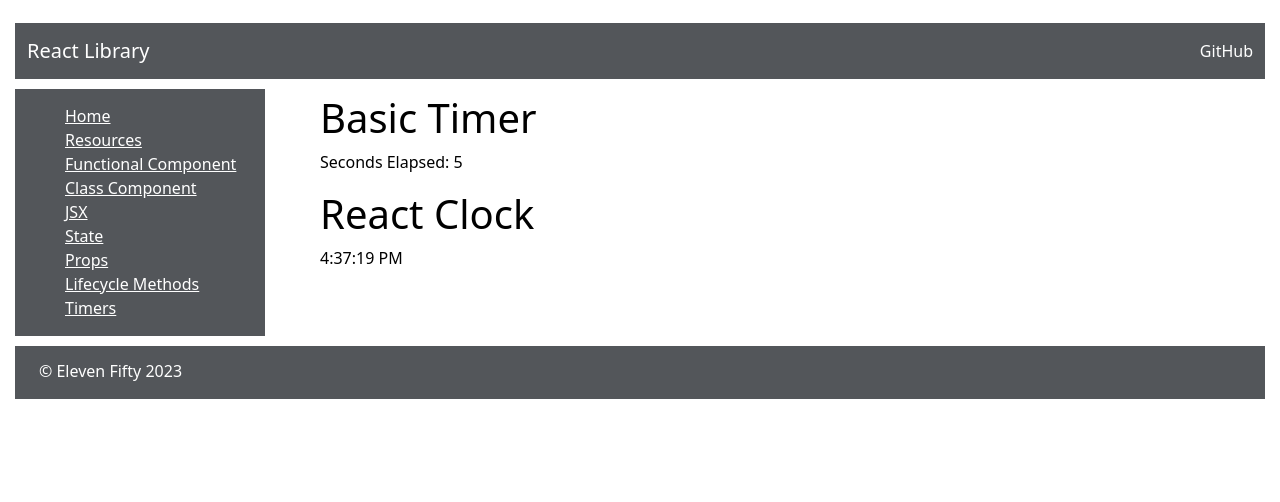
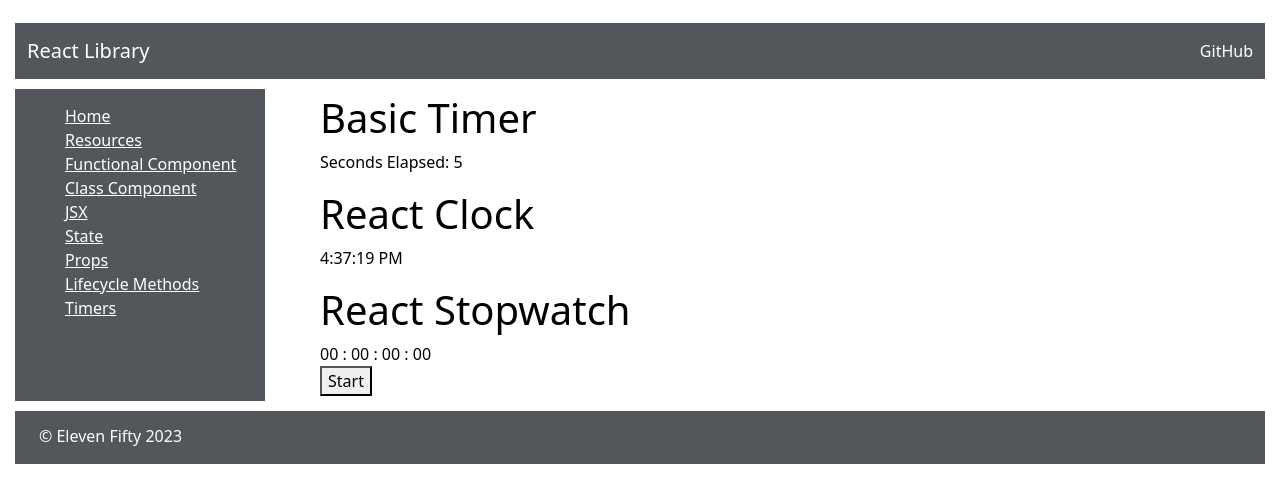
Before and after one commit to jbd-profdev/react-fundamentals, a React (Create React App) app: page /timers in a window 1280 px wide. Shown: the top 502 px of the page. Built offline with nearby package versions, Linux system fonts and the light colour scheme.

Commit message:
created the stopWatchApp

```diff
--- /dev/null
+++ b/src/components/apps/TimerApps/StopWatchApp.js
@@ -0,0 +1,109 @@
+import React, {Component} from "react";
+
+class StopWatchApp extends Component {
+    constructor(props) {
+        super(props);
+        this.state = {
+            timerOn: false, /* 1 */
+            timerStart: 0, /* 2 */
+            time: 0, /* 3 */
+            laps: [] /* 4 */
+        }
+    }
+
+    startTimer = () => {
+        console.log(this.state.time);
+        console.log(this.state.timerStart);
+        console.log(Date.now());
+        this.setState({
+            timerOn: true,
+            timerStart: Date.now() - this.state.time
+        })
+        this.time = setInterval(() => {
+            this.setState({
+                time: Date.now() - this.state.timerStart
+            })
+        }, 10)
+    };
+
+    stopTimer = () => {
+        console.log(this.state.time);
+        console.log(Date.now());
+        console.log(this.state.timerStart);
+        this.setState({
+            timerOn: false
+        })
+        clearInterval(this.time);
+    };
+
+    lap = () => {
+        this.setState({
+            laps: [...this.state.laps, this.state.time]
+        })
+    }
+
+    resetTimer = () => {
+        this.setState({
+            timerStart: 0,
+            time: 0,
+            laps: []
+        })
+    }
+
+    render() {
+
+        const {time} = this.state;
+        let centiseconds = ("0" + (Math.floor(time / 10) % 100)).slice(-2);
+        let seconds = ("0" + (Math.floor(time / 1000) % 60)).slice(-2);
+        let minutes = ("0" + (Math.floor(time / 60000) % 60)).slice(-2);
+        let hours = ("0" + (Math.floor(time / 3600000))).slice(-2);
+
+        return(
+            <div>
+                <h1 className="section-title">React Stopwatch</h1>
+                <div>
+                    {hours} : {minutes} : {seconds} : {centiseconds}
+                </div>
+                {
+                    !this.state.timerOn && this.state.time === 0 && (
+                        <div>
+                            <button onClick={this.startTimer}>Start</button>
+                        </div>
+                    )
+                }
+                {
+                    this.state.timerOn && (
+                        <div>
+                            <button onClick={this.stopTimer}>Stop</button>
+                            <button onClick={this.lap}>Lap</button>
+                        </div>
+                    )
+                }
+                {
+                    !this.state.timerOn && this.state.time > 0 && (
+                        <div>
+                            <button onClick={this.startTimer}>Resume</button>
+                            <button onClick={this.resetTimer}>Reset</button>
+                        </div>
+                    )
+                }
+                {
+                    this.state.laps.map((time) => {
+                        let centiseconds = ("0" + (Math.floor(time / 10) % 100)).slice(-2);
+                        let seconds = ("0" + (Math.floor(time / 1000) % 60)).slice(-2);
+                        let minutes = ("0" + (Math.floor(time / 60000) % 60)).slice(-2);
+                        let hours = ("0" + (Math.floor(time / 3600000))).slice(-2);
+
+                        return (
+                            <p>
+                                {hours} : {minutes} : {seconds} : {centiseconds}
+                            </p>
+                        );
+                    })
+                }
+            </div>
+        )
+    }
+}
+
+export default StopWatchApp;
--- a/src/components/apps/TimerApps/TimePiecesApp.js
+++ b/src/components/apps/TimerApps/TimePiecesApp.js
@@ -1,6 +1,6 @@
 import BasicTimerApp from './BasicTimerApp';
 import ClockApp from './ClockApp';
-// import StopWatchApp from './StopWatchApp';
+import StopWatchApp from './StopWatchApp';
 
 const TimePiecesApp = () => {
     return (
@@ -8,6 +8,7 @@ const TimePiecesApp = () => {
             <div className="mainDiv">
                 <BasicTimerApp/>
                 <ClockApp/>
+                <StopWatchApp/>
             </div>
         </div>
     )
```
